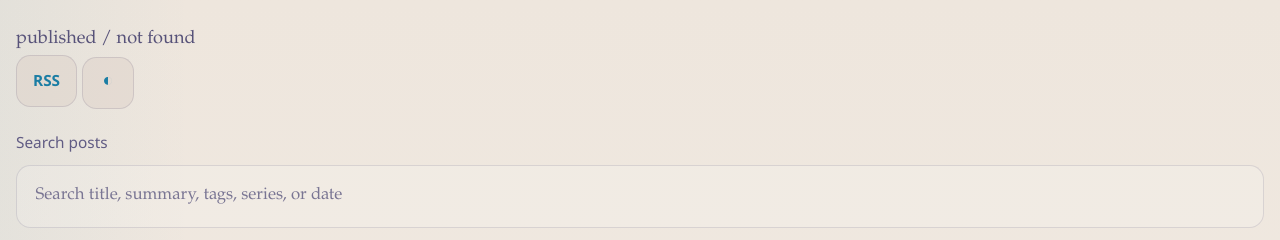
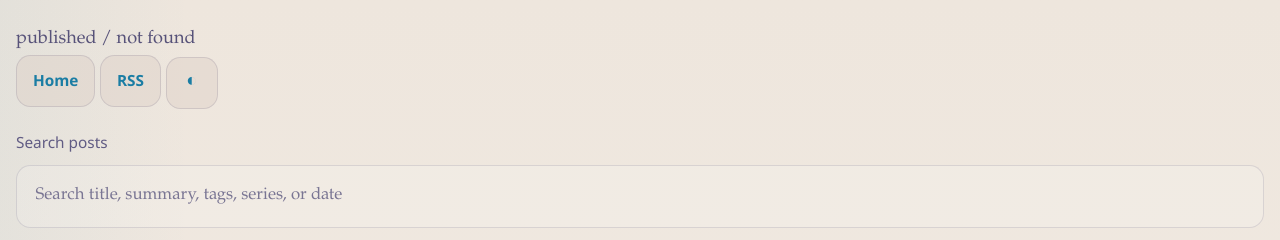
Before and after one commit to philbudden/blog, a Jekyll site: the page built from 404.html, in a window 1280 px wide. Shown: the top 240 px of the page. Built offline with Jekyll 4.4.1, drawn with Linux system fonts in a browser that asks for light colours.

Commit message:
Add home link to direct-entry blog pages

```diff
--- a/_includes/site-header.html
+++ b/_includes/site-header.html
@@ -17,6 +17,9 @@
     </div>
 
     <div class="note-toolbar__actions">
+      {% unless page.body_class == "page-home" %}
+        <a class="header-chip" href="{{ '/' | relative_url }}">Home</a>
+      {% endunless %}
       <a class="header-chip" href="{{ '/feed.xml' | relative_url }}">RSS</a>
       <button class="theme-toggle" type="button" data-theme-toggle aria-label="Toggle dark mode">
         <span aria-hidden="true">◐</span>
```
